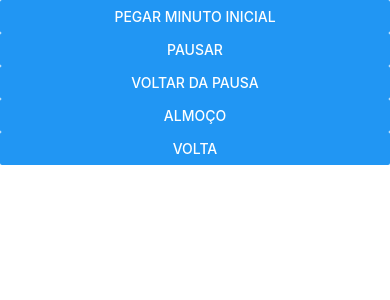
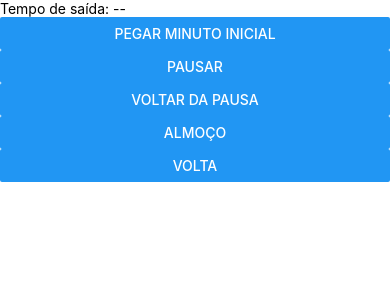
Before and after one commit to antonvinicius/clock-in-time, a React Native app: screen / in a window 390 px wide. Shown: the top 300 px of the page. Built offline with nearby package versions, Linux system fonts and the light colour scheme.

Commit message:
feat: Add exit time to user interface

```diff
--- a/src/screens/Home/homeView.tsx
+++ b/src/screens/Home/homeView.tsx
@@ -1,12 +1,18 @@
 
-import { Button, View } from "react-native";
+import { Button, Text, View } from "react-native";
 import { useHomeViewModel } from "./useHomeViewModel";
 
 export function Home() {
   const viewModel = useHomeViewModel()
 
   return (
-    <View className="flex-1 justify-between py-10 flex-col px-5 bg-gray-200">
+    <View className="flex-1 py-10 flex-col px-5 bg-gray-200">
+
+      <View>
+        <Text>Tempo de saída: {viewModel.exitTime}</Text>
+      </View>
+
+      <View className="mt-5">
         <Button
           onPress={viewModel.handleSaveCurrentTime}
           title="Pegar minuto inicial"
@@ -32,5 +38,6 @@ export function Home() {
           title="Volta"
         />
       </View>
+    </View>
   );
 }
--- a/src/screens/Home/interfaces/IHomeViewModel.ts
+++ b/src/screens/Home/interfaces/IHomeViewModel.ts
@@ -1,5 +1,5 @@
 export interface IHomeViewModel {
-  exitSeconds: number
+  exitTime: string
 
   handleSaveCurrentTime: () => void
   handleStartBreak: () => void
--- a/src/screens/Home/useHomeViewModel.ts
+++ b/src/screens/Home/useHomeViewModel.ts
@@ -14,8 +14,10 @@ export function useHomeViewModel(): IHomeViewModel {
   const [lunchStart, setLunchStart] = useState(-1)
   const [lunchStop, setLunchStop] = useState(-1)
 
+  const exitSeconds = initialSeconds + breakSeconds + lunchSeconds + TOTAL_WORK_SECONDS
+
   const viewModel: IHomeViewModel = {
-    exitSeconds: initialSeconds + breakSeconds + lunchSeconds + TOTAL_WORK_SECONDS,
+    exitTime: initialSeconds === 0 ? '--' : dayjs.unix(exitSeconds).format('HH:mm'),
 
     handleSaveCurrentTime: () => {
       setInitialSeconds(getSeconds())
@@ -62,7 +64,7 @@ export function useHomeViewModel(): IHomeViewModel {
     }
   }, [lunchStop])
 
-  console.log(dayjs.unix(viewModel.exitSeconds))
+  console.log(dayjs.unix(exitSeconds))
 
   return viewModel
 }
```
Lines whose indentation alone changed are shown as unchanged.
